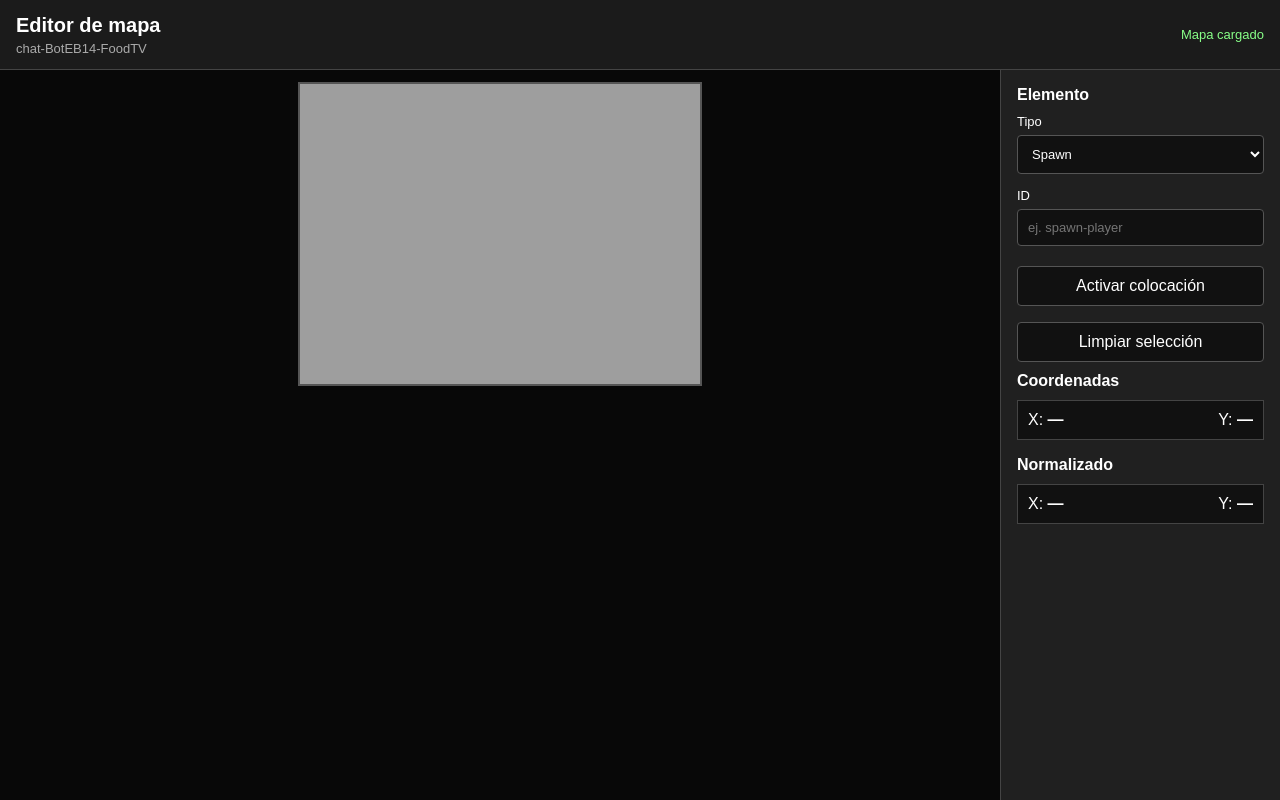
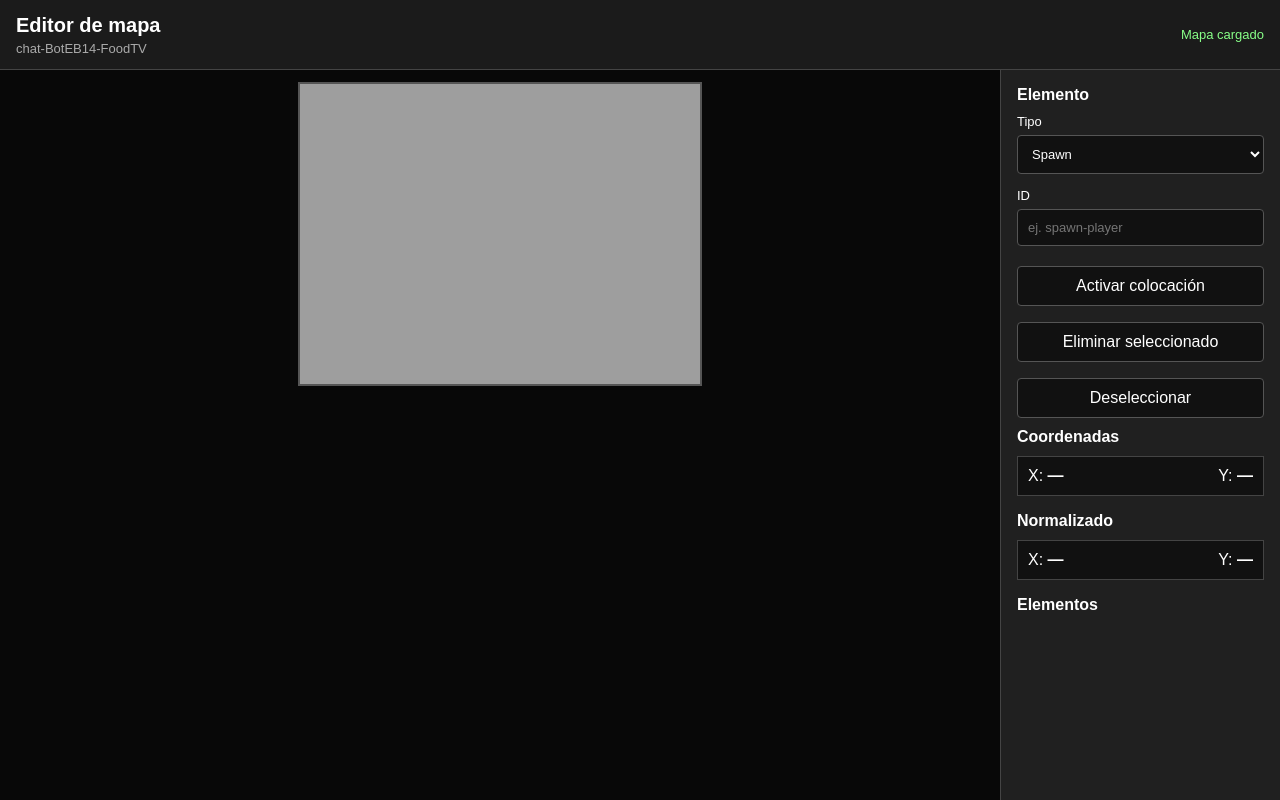
Before and after one commit to ebastos-14/chat-BotEB14-FoodTV, a website: page client/editor/index.html in a window 1280 px wide. Drawn offline with Linux system fonts and the light colour scheme.

Commit message:
Update index.html

```diff
--- a/client/editor/index.html
+++ b/client/editor/index.html
@@ -61,8 +61,12 @@
         Activar colocación
       </button>
 
+      <button id="delete-button">
+        Eliminar seleccionado
+      </button>
+
       <button id="clear-button">
-        Limpiar selección
+        Deseleccionar
       </button>
 
       <h2>Coordenadas</h2>
@@ -79,6 +83,10 @@
         <span>Y: <strong id="normalized-y">—</strong></span>
       </div>
 
+      <h2>Elementos</h2>
+
+      <div id="element-list" class="element-list"></div>
+
       <div id="editor-message"></div>
 
     </aside>
```
